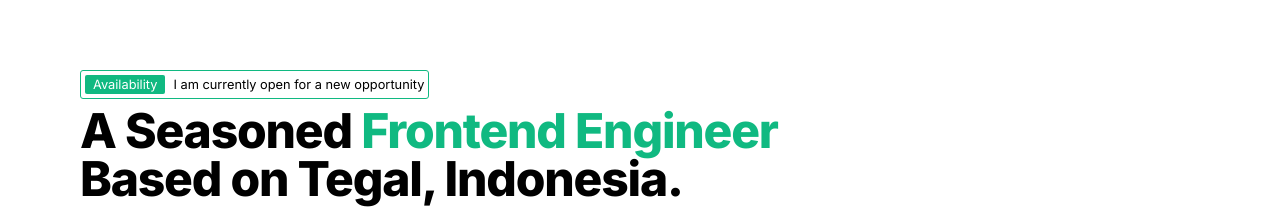
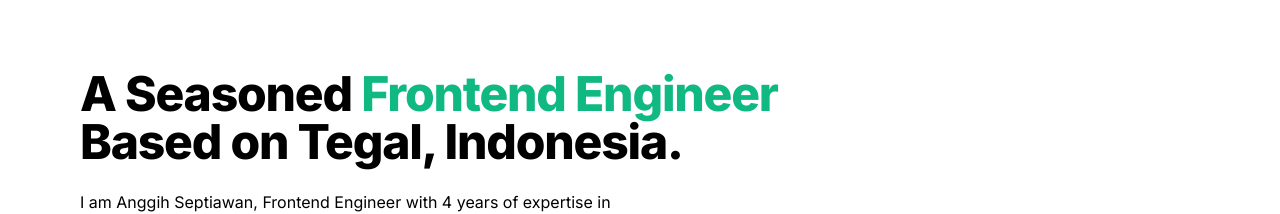
Before and after one commit to anggihseptiawan/portfolio, a React (Vite) app: page / in a window 1280 px wide. Shown: the part 340-554 px from the top of the page. Built offline with nearby package versions, Linux system fonts and the light colour scheme.

Commit message:
chore: hide my availability

```diff
--- a/src/pages/home.tsx
+++ b/src/pages/home.tsx
@@ -9,12 +9,12 @@ const Home = () => {
   return (
     <>
       <header className="sm:py-16">
-        <div className="inline-flex p-1 rounded-[3px] gap-2 mb-2 border border-emerald-500">
+        {/* <div className="inline-flex p-1 rounded-[3px] gap-2 mb-2 border border-emerald-500">
           <small className="flex items-center bg-emerald-500 text-white rounded-sm px-2">
             Availability
           </small>
           <small>I am currently open for a new opportunity</small>
-        </div>
+        </div> */}
         <h1 className="text-3xl sm:text-5xl font-extrabold tracking-tight mb-6">
           A Seasoned{" "}
           <span className="text-emerald-500 dark:text-emerald-300">
```
